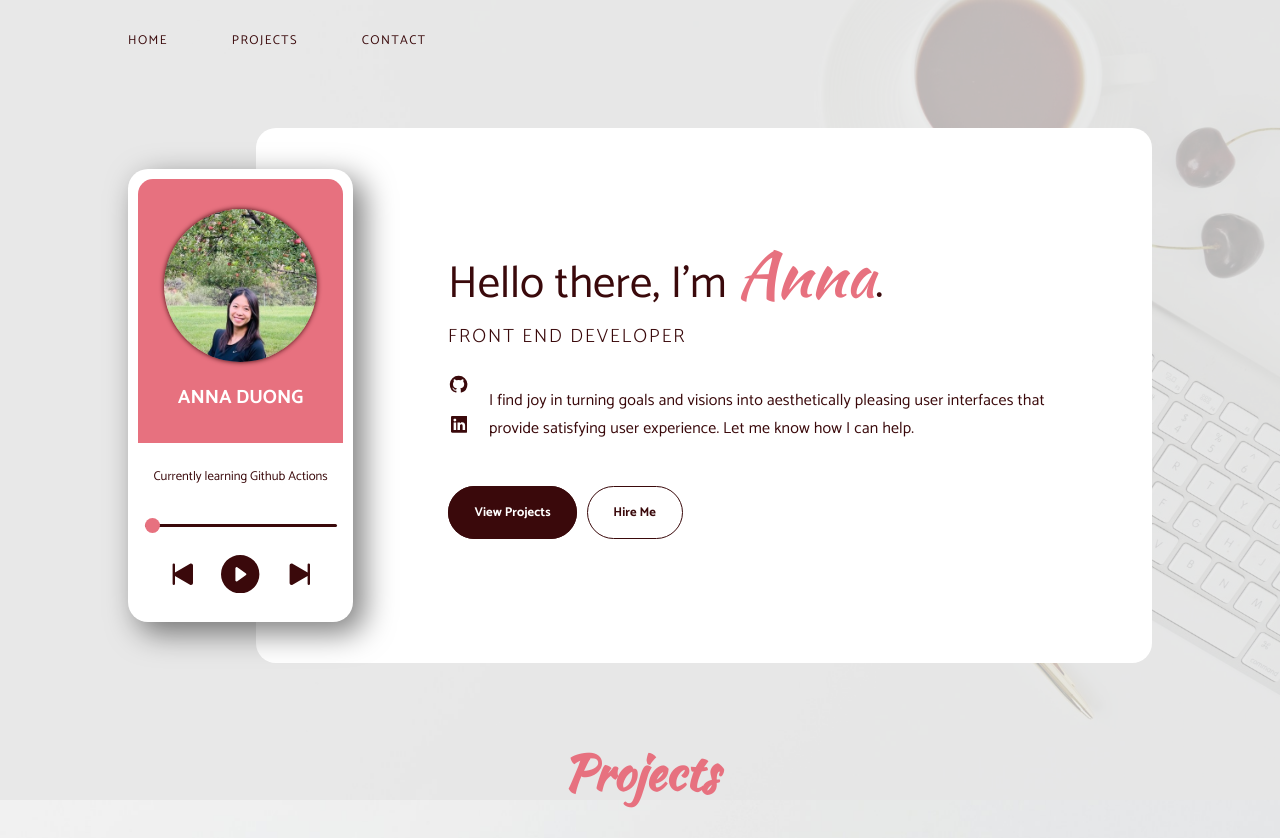
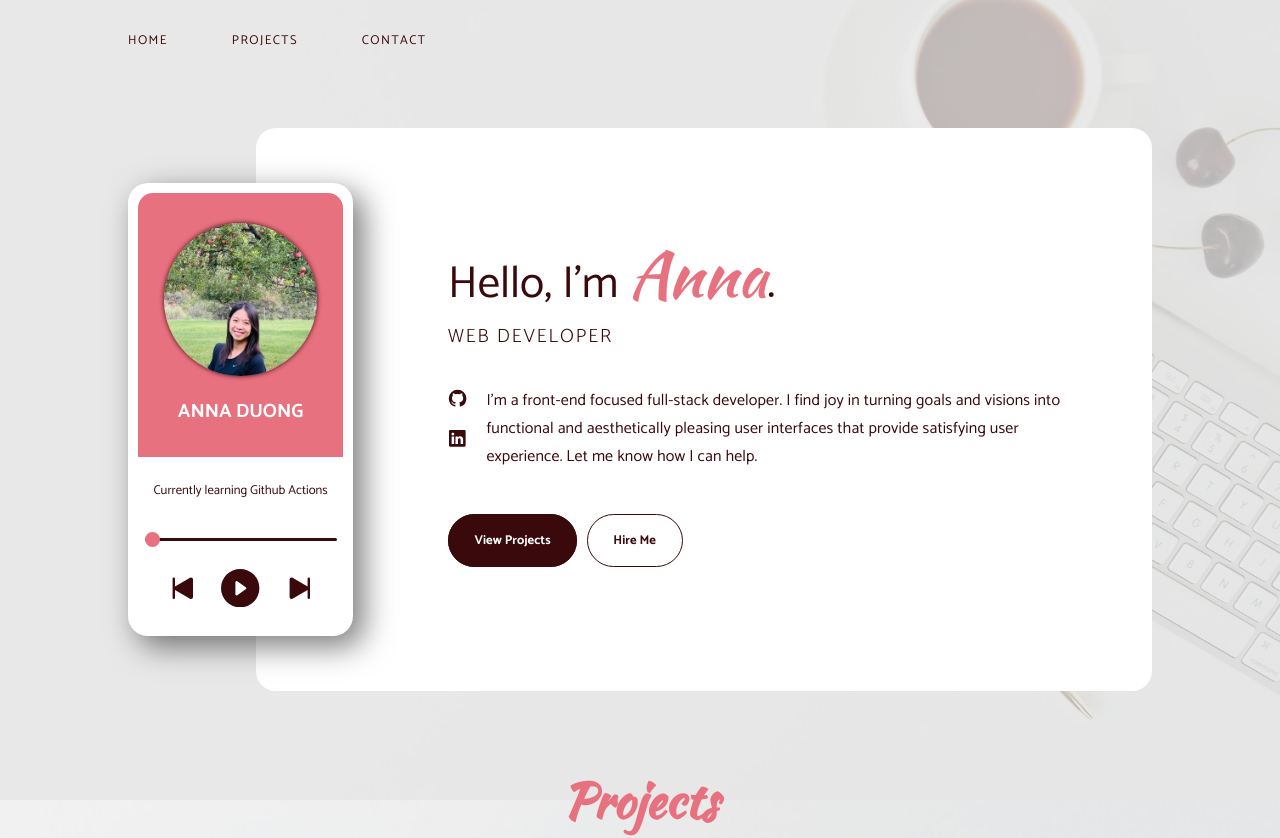
Before and after one commit to annaduong17/portfolio, a React (Create React App) app: page / in a window 1280 px wide. Shown: the top 838 px of the page. Built offline with nearby package versions, Linux system fonts and the light colour scheme.

Commit message:
change Home content

```diff
--- a/src/components/Home.js
+++ b/src/components/Home.js
@@ -5,8 +5,8 @@ function Home() {
     <div className="home">
 
       <div className="home-heading">
-        <h1>Hello there, I'm <span>Anna</span>.</h1>
-        <h2>FRONT END DEVELOPER</h2>
+        <h1>Hello, I'm <span>Anna</span>.</h1>
+        <h2>WEB DEVELOPER</h2>
       </div>
 
       <div className='socials-description'>
@@ -22,7 +22,7 @@ function Home() {
         </div>
 
         <div className="home-description">
-          <p>I find joy in turning goals and visions into aesthetically pleasing user interfaces that provide satisfying user experience. Let me know how I can help.</p>
+          <p>I'm a front-end focused full-stack developer. I find joy in turning goals and visions into functional and aesthetically pleasing user interfaces that provide satisfying user experience. Let me know how I can help.</p>
         </div>
       </div>
       <div className="home-buttons">
```
